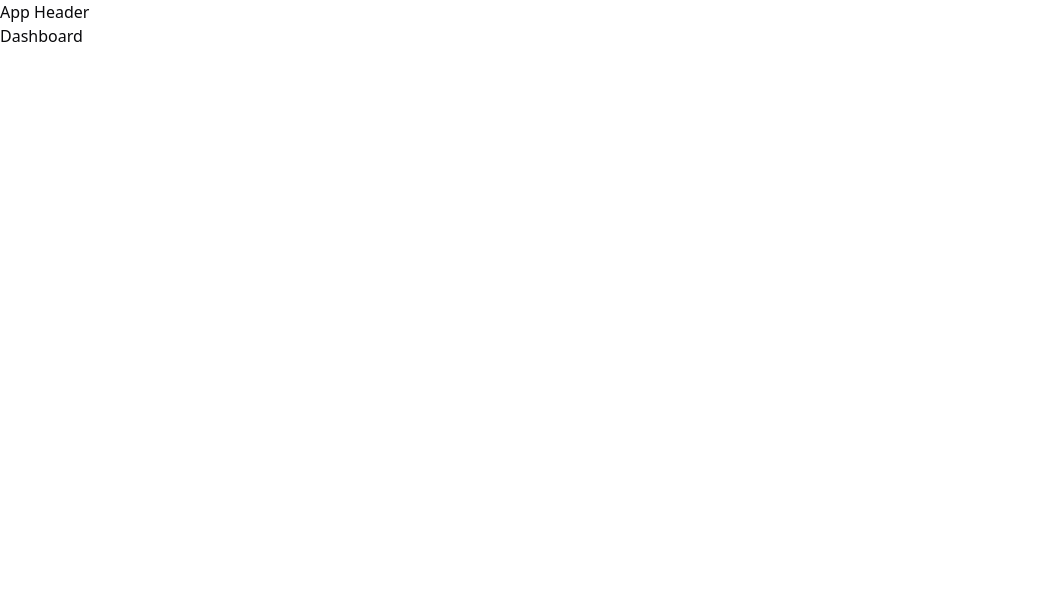
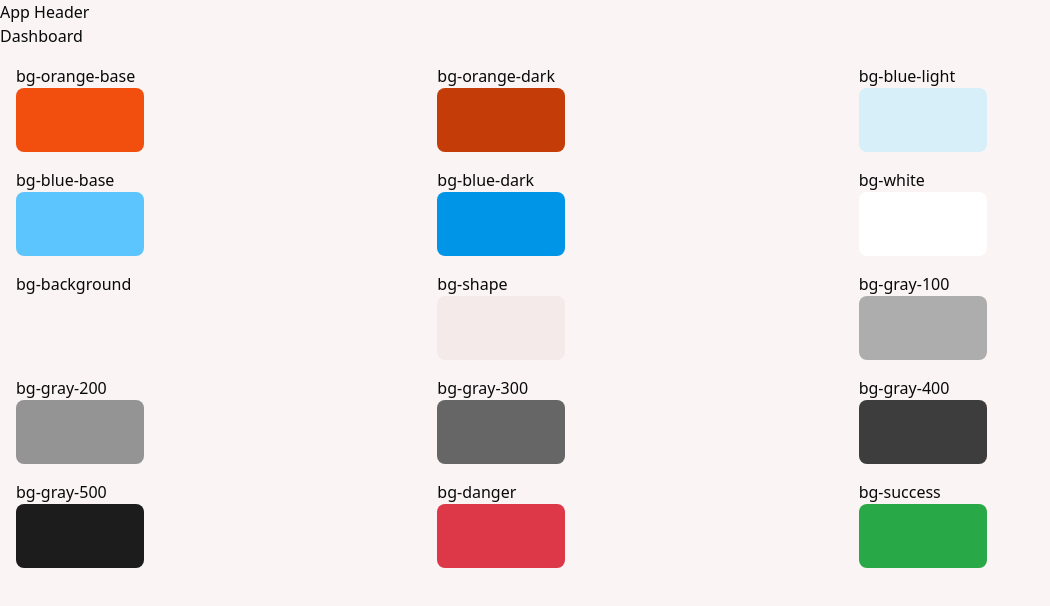
Before and after one commit to ropdias/marketplace-web, a React (Vite) app: page / in a window 1280 px wide. Shown: the top 606 px of the page, without its empty margins (0-1050 px from the left). Built offline with nearby package versions, Linux system fonts and the light colour scheme.

Commit message:
update Tailwind color palette based on Figma designa

```diff
--- a/src/index.css
+++ b/src/index.css
@@ -3,7 +3,7 @@
 @tailwind utilities;
 @layer base {
   :root {
-    --background: 0 0% 100%;
+    --background: 0 47% 97%;
     --foreground: 240 10% 3.9%;
     --card: 0 0% 100%;
     --card-foreground: 240 10% 3.9%;
@@ -27,7 +27,20 @@
     --chart-3: 197 37% 24%;
     --chart-4: 43 74% 66%;
     --chart-5: 27 87% 67%;
-    --radius: 0.5rem
+    --radius: 0.5rem;
+    --orange-base: 17 90% 50%;
+    --orange-dark: 17 92% 40%;
+    --blue-light: 198 74% 91%;
+    --blue-base: 201 98% 68%;
+    --blue-dark: 201 100% 45%;
+    --shape: 0 35% 94%;
+    --gray-100: 0 0% 68%;
+    --gray-200: 0 0% 58%;
+    --gray-300: 0 0% 40%;
+    --gray-400: 0 0% 24%;
+    --gray-500: 0 0% 11%;
+    --danger: 354 70% 54%;
+    --success: 134 61% 41%;
   }
   .dark {
     --background: 240 10% 3.9%;
--- a/src/pages/app/dashboard.tsx
+++ b/src/pages/app/dashboard.tsx
@@ -1,10 +1,38 @@
 import { Helmet } from 'react-helmet-async'
 
 export function Dashboard() {
+  const colors = [
+    'bg-orange-base',
+    'bg-orange-dark',
+    'bg-blue-light',
+    'bg-blue-base',
+    'bg-blue-dark',
+    'bg-white',
+    'bg-background',
+    'bg-shape',
+    'bg-gray-100',
+    'bg-gray-200',
+    'bg-gray-300',
+    'bg-gray-400',
+    'bg-gray-500',
+    'bg-danger',
+    'bg-success',
+  ]
+
   return (
     <>
       <Helmet title="Dashboard" />
       <h1>Dashboard</h1>
+      <div className="grid grid-cols-3 gap-4 p-4">
+        {colors.map((color) => (
+          <div key={color}>
+            {color}
+            <div
+              className={`${color} flex h-16 w-32 items-center justify-center rounded-lg font-bold`}
+            ></div>
+          </div>
+        ))}
+      </div>
     </>
   )
 }
--- a/tailwind.config.js
+++ b/tailwind.config.js
@@ -50,6 +50,21 @@ export default {
           4: 'hsl(var(--chart-4))',
           5: 'hsl(var(--chart-5))',
         },
+        'orange-base': 'hsl(var(--orange-base))',
+        'orange-dark': 'hsl(var(--orange-dark))',
+        'blue-light': 'hsl(var(--blue-light))',
+        'blue-base': 'hsl(var(--blue-base))',
+        'blue-dark': 'hsl(var(--blue-dark))',
+        shape: 'hsl(var(--shape))',
+        danger: 'hsl(var(--danger))',
+        success: 'hsl(var(--success))',
+        gray: {
+          100: 'hsl(var(--gray-100))',
+          200: 'hsl(var(--gray-200))',
+          300: 'hsl(var(--gray-300))',
+          400: 'hsl(var(--gray-400))',
+          500: 'hsl(var(--gray-500))',
+        },
       },
     },
   },
```
